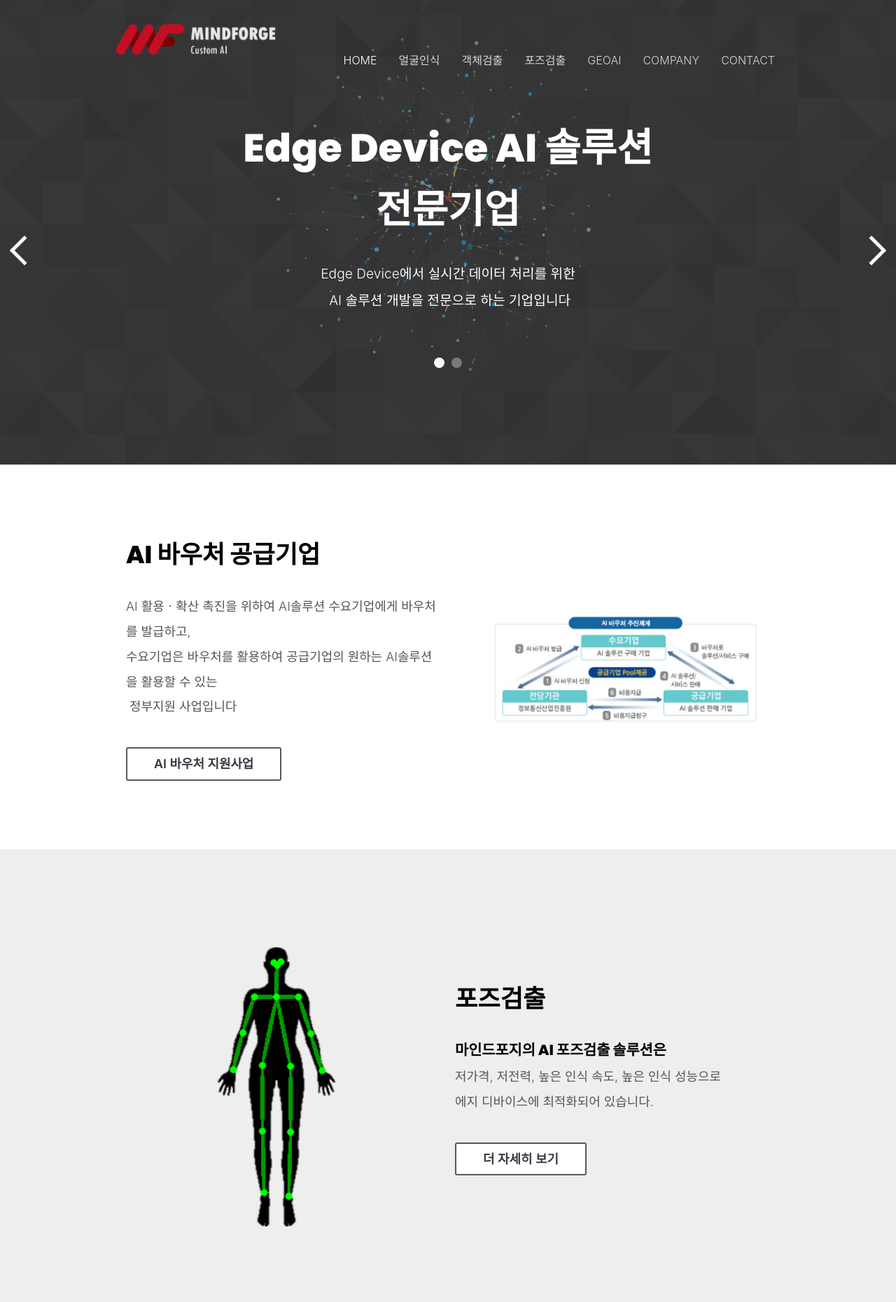
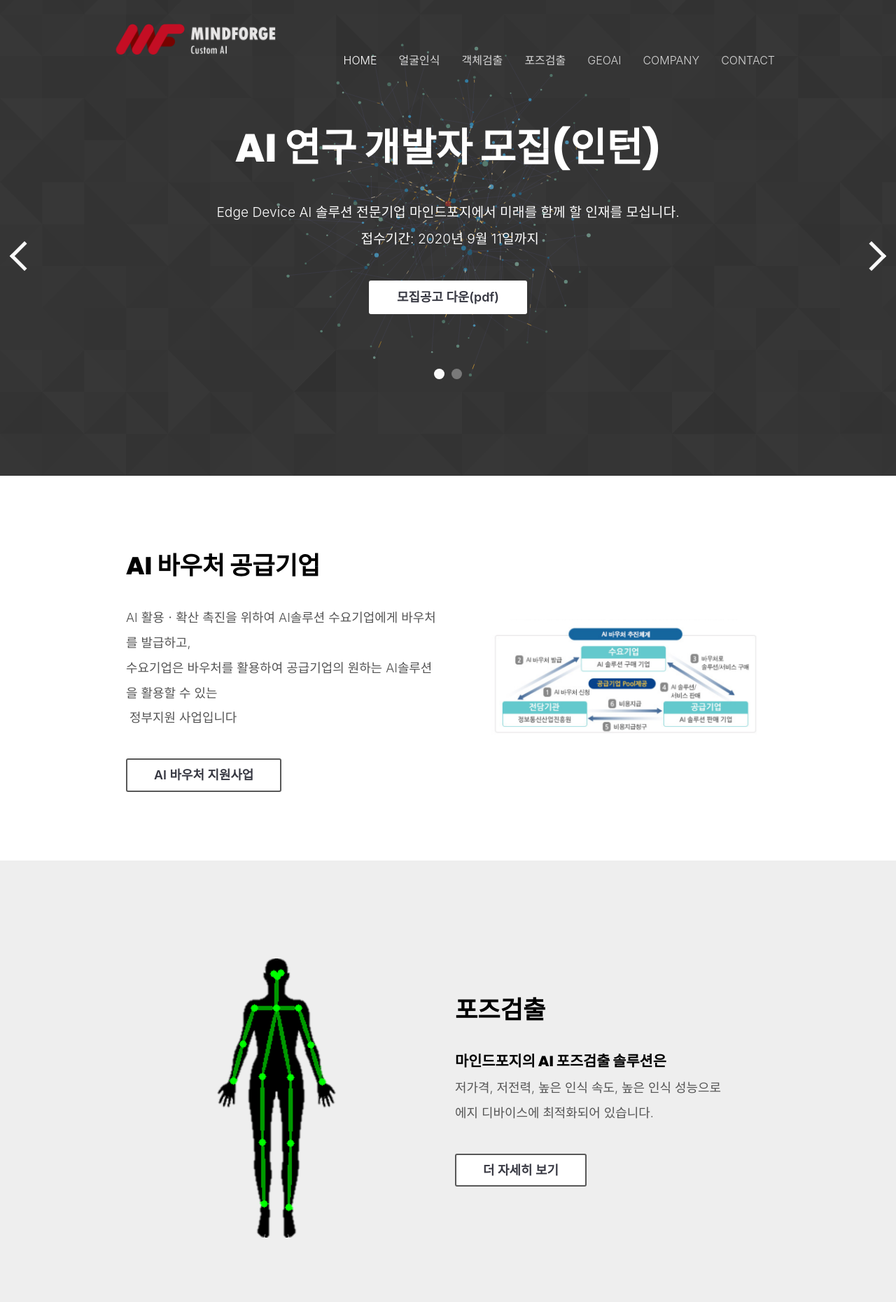
Before and after one commit to codebaragi23/mindforge, a Jekyll site: the page built from _pages/home.html, in a window 1280 px wide. Shown: the top 1861 px of the page at 70% size. Built offline with Jekyll 4.4.1, drawn with Linux system fonts in a browser that asks for light colours; some web fonts are replaced.

Commit message:
temperally update <header>

```diff
--- a/_includes/carousel.html
+++ b/_includes/carousel.html
@@ -42,7 +42,14 @@
 </div>
 
 <style>
-.carousel__holder {width: 100%; position: relative; padding-bottom: {{ include.height }}; margin: 1rem 0 1rem; z-index: 1;}
+.carousel__holder {
+  width: 100%;
+  height: auto;
+  position: relative;
+  padding-bottom: {{ include.height }};
+  margin: 1rem 0 1rem; z-index: 1;
+}
+
 .carousel {
   height: 100%;
   width: 100%;
--- a/_pages/home.html
+++ b/_pages/home.html
@@ -2,14 +2,6 @@
 layout: default
 permalink: /
 items:
-  - title: introduce
-    #image: /assets/images/face-recognition.jpg
-    html:
-      <div class="container">
-        <h2>Edge Device AI 솔루션<br> 전문기업</h2>
-        <p class="subtext editable">Edge Device에서 실시간 데이터 처리를 위한<br> AI 솔루션 개발을 전문으로 하는 기업입니다</p>
-      </div>
-
   - title: recruiting
     #image: /assets/images/object-detection.png
     html:
@@ -18,11 +10,18 @@
         <p class="subtext editable">Edge Device AI 솔루션 전문기업 마인드포지에서 미래를 함께 할 인재를 모십니다.<br>
          <t>접수기간:</t> 2020년 9월 11일까지</p>
       </div>
-      <a class="button alt" href="{{ site.baseurl }}/downloads/200828_recruiting.pdf">모집공고 다운(pdf)</a>
+      <a class="button alt" href="/downloads/200828_recruiting.pdf">모집공고 다운(pdf)</a>
+  - title: introduce
+    #image: /assets/images/face-recognition.jpg
+    html:
+      <div class="container">
+        <h2>Edge Device AI 솔루션<br> 전문기업</h2>
+        <p class="subtext editable">Edge Device에서 실시간 데이터 처리를 위한<br> AI 솔루션 개발을 전문으로 하는 기업입니다</p>
+      </div>
 ---
 
 <section class="hero diagonal">
-  {% include carousel.html height="30%" duration="7" %}
+  {% include carousel.html height="400px" duration="7" %}
     {% comment %} <div class="container">
       <h2>AI 연구 개발자 모집(인턴)</h2>
       <p class="subtext editable">Edge Device AI 솔루션 전문기업 마인드포지에서 미래를 함께 할 인재를 모십니다.<br>
```
